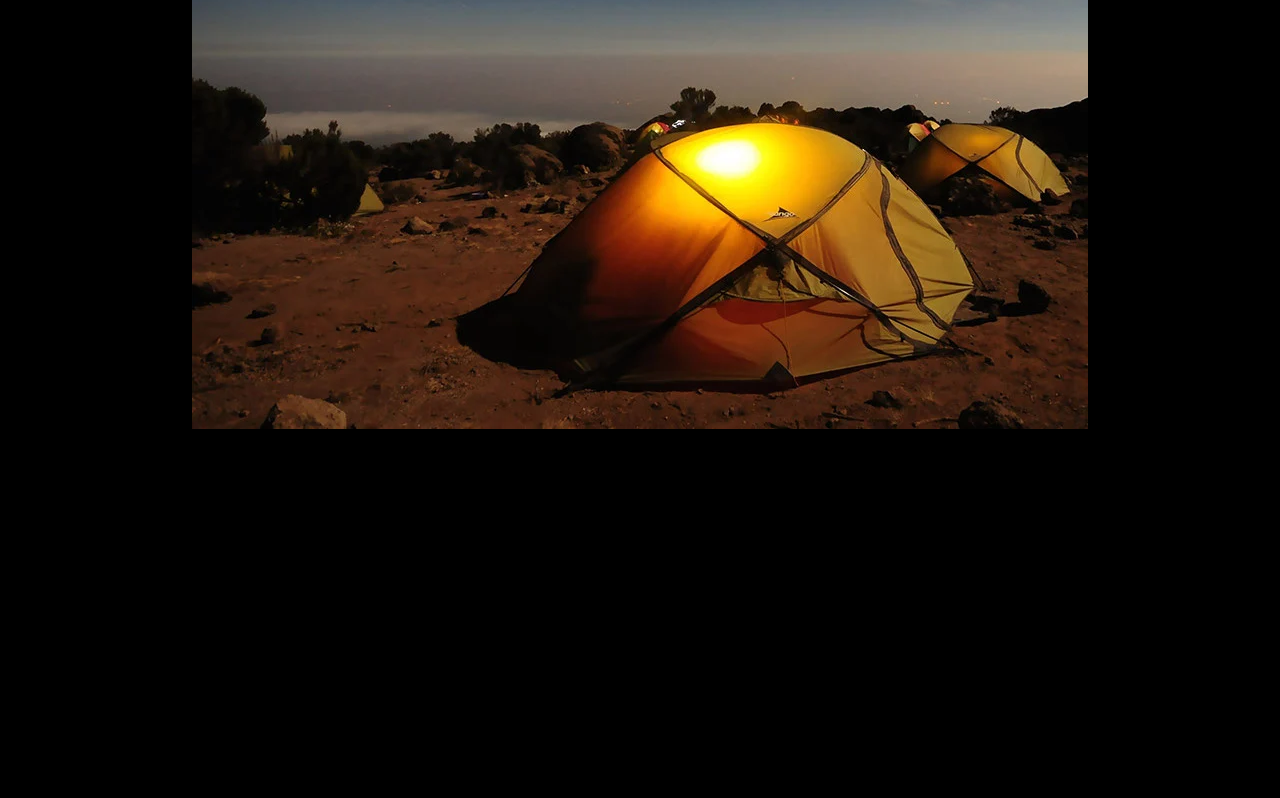
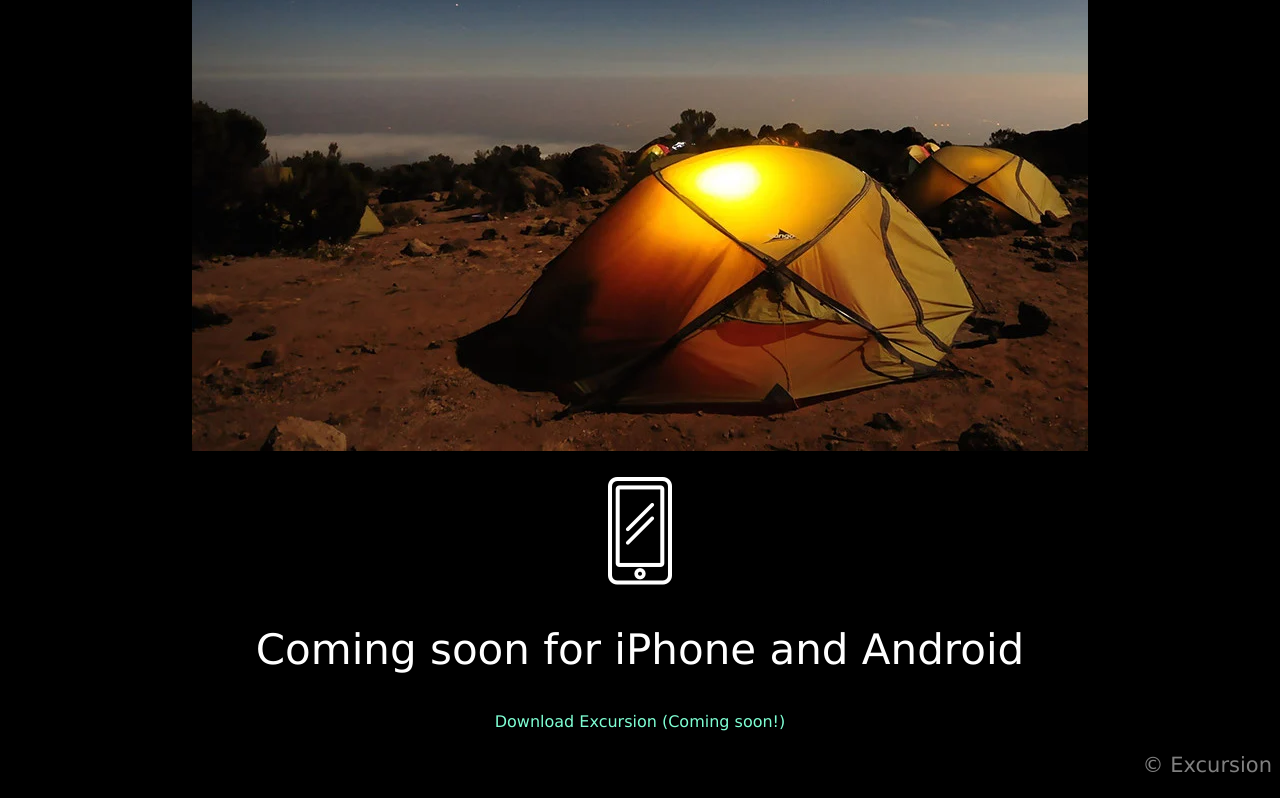
Before and after one commit to Jimbob9321/Excursion, a plain HTML site: page index.html in a window 1280 px wide. Shown: the part 565-1363 px from the top of the page. Before the commit the page ends 1014 px from the top, so only its background shows below. Drawn offline with Linux system fonts and the light colour scheme.

Commit message:
finished project

```diff
--- a/index.html
+++ b/index.html
@@ -22,6 +22,8 @@
             </video>
         </p>
     </main>
+
+
     <section>
         <h2>Your personal travel guide</h2>
         <p>Excursion remembers places you like, and recommends new points of interest around you.</p>
@@ -29,5 +31,19 @@
             <img src="resources/Images/camp.webp" alt="camping at dusk">
         </p>
     </section>
+
+    <section>
+        <p>
+            <img src="resources/Icons/phone.webp" alt="small phone">
+        </p>
+        <h2>Coming soon for iPhone and Android</h2>
+        <p>
+            <a>Download Excursion (Coming soon!)</a>
+        </p>
+    </section>
+
+    <footer>
+        <p>&copy; Excursion</p>
+    </footer>
 </body>
 </html>
--- a/resources/css/styles.css
+++ b/resources/css/styles.css
@@ -19,7 +19,9 @@ p a {
 
 p {
     text-align: center;
-    color: white;
+    color: gray;
+    font-family: Verdana, Geneva, Tahoma, sans-serif;
+    font-size: 21px;
 }
 
 h2 {
@@ -29,3 +31,10 @@ h2 {
     color: white;
     text-align: center;
 }
+
+footer p {
+    text-align: right;
+    color: gray;
+    font-family: Verdana, Geneva, Tahoma, sans-serif;
+    font-size: 21px;
+}
```
